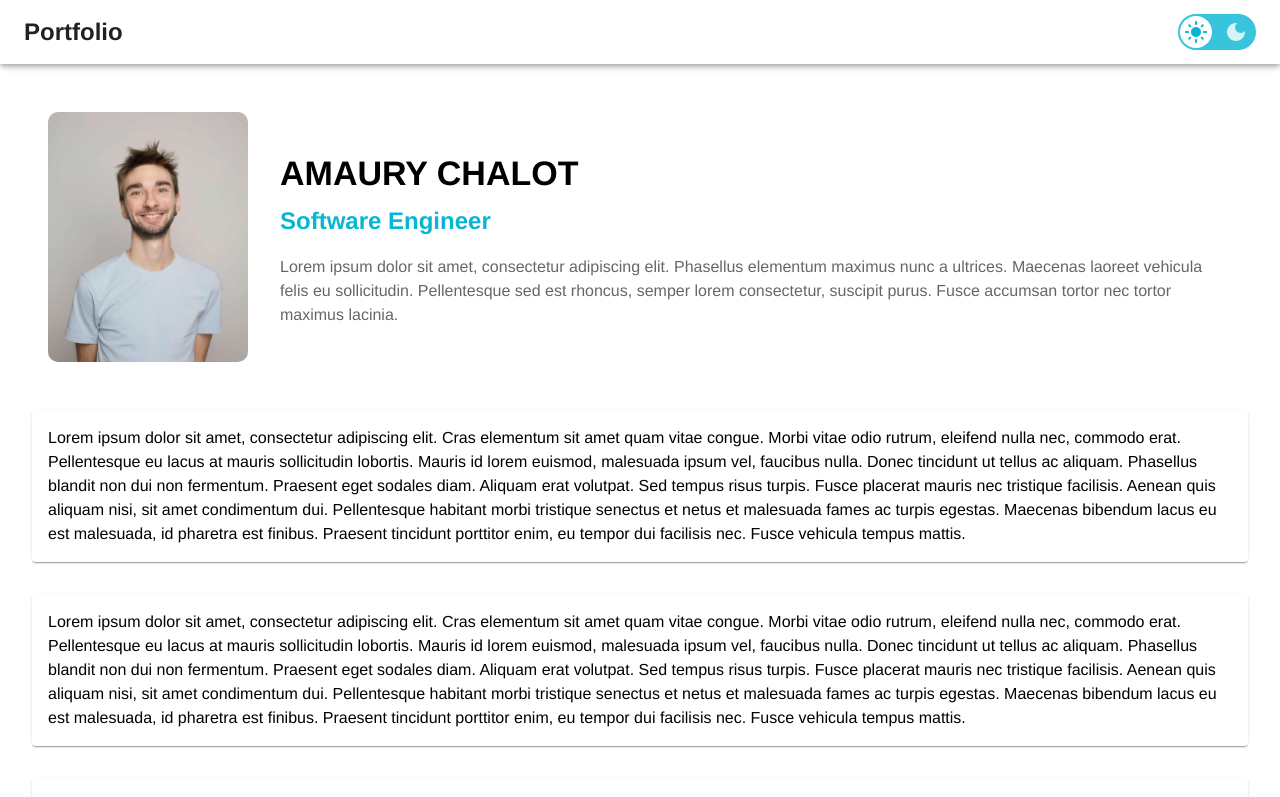
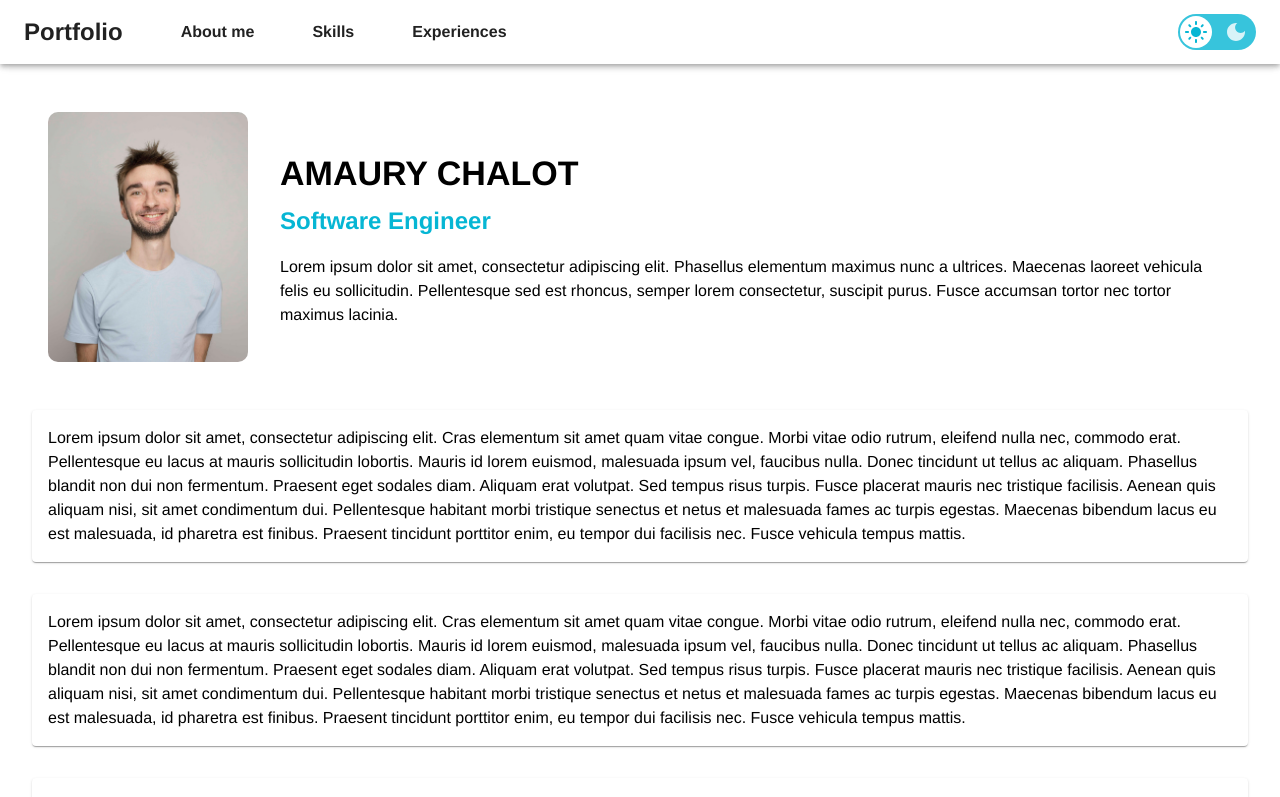
Before and after one commit to AmauryChalot/react-resume, a React (Vite) app: page / in a window 1280 px wide. Shown: the top 797 px of the page. Built offline with nearby package versions, Linux system fonts and the light colour scheme.

Commit message:
feat: added appbar menu and ui consistency

```diff
--- a/src/components/Card/CustomCard.styles.ts
+++ b/src/components/Card/CustomCard.styles.ts
@@ -1,7 +1,11 @@
-import { SxProps } from "@mui/material";
+import { SxProps, Theme } from "@mui/material";
 
-export const sxCustomCardContainer: SxProps = {
-    padding: "1rem",
+export const sxCustomCardContainer: SxProps<Theme> = {
+    padding: "16px",
     boxSizing: "border-box",
     overflow: 'visible',
+    color: (theme) => theme.palette.text.primary,
+    fontSize: (theme) => theme.typography.body1.fontSize,
+    fontWeight: 500,
+    fontFamily: (theme) => theme.typography.fontFamily,
 }
--- a/src/components/ContactCard/ContactCard.styles.ts
+++ b/src/components/ContactCard/ContactCard.styles.ts
@@ -53,7 +53,7 @@ export const sxContactCardSubtitle: SxProps<Theme> = {
 
 export const sxContactCardBody: SxProps<Theme> = {
     marginTop: "16px",
-    color: (theme) => theme.palette.text.secondary,
+    color: (theme) => theme.palette.text.primary,
     fontSize: (theme) => theme.typography.body1.fontSize,
     fontWeight: 500,
     fontFamily: (theme) => theme.typography.fontFamily,
--- a/src/modules/Appbar/Appbar.tsx
+++ b/src/modules/Appbar/Appbar.tsx
@@ -15,6 +15,8 @@ export const Appbar = () => {
 
   const theme = useTheme();
 
+  const menuItems = ["About me", "Skills", "Experiences"];
+
   return (
     <AppBar
       sx={{
@@ -29,7 +31,14 @@ export const Appbar = () => {
     >
       <Container maxWidth="xl" sx={{ backgroundColor: "transparent" }}>
         <Toolbar disableGutters>
-          <Box sx={{ flexGrow: "1" }}>
+          <Box
+            sx={{
+              flexGrow: "1",
+              display: "flex",
+              alignItems: "center",
+              gap: "58px",
+            }}
+          >
             <Typography
               component="h1"
               sx={{
@@ -40,6 +49,42 @@ export const Appbar = () => {
             >
               Portfolio
             </Typography>
+            {menuItems.map((element, index) => {
+              return (
+                <Typography
+                  key={index}
+                  sx={{
+                    display: "inline-block",
+                    position: "relative",
+                    fontSize: theme.typography.body1.fontSize,
+                    fontWeight: 600,
+                    fontFamily: theme.typography.fontFamily,
+                    cursor: "pointer",
+                    "&:hover": {
+                      color: theme.palette.primary.main,
+                    },
+                    "&:after": {
+                      content: "''",
+                      position: "absolute",
+                      width: "100%",
+                      transform: "scaleX(0)",
+                      height: "2px",
+                      bottom: 0,
+                      left: 0,
+                      backgroundColor: theme.palette.primary.main,
+                      transformOrigin: "bottom right",
+                      transition: "transform 0.3s ease-out",
+                    },
+                    "&:hover:after": {
+                      transform: "scaleX(1)",
+                      transformOrigin: "bottom left",
+                    },
+                  }}
+                >
+                  {element}
+                </Typography>
+              );
+            })}
           </Box>
           <Box sx={{ flexGrow: "0" }}>
             <ThemeSwitch />
```
